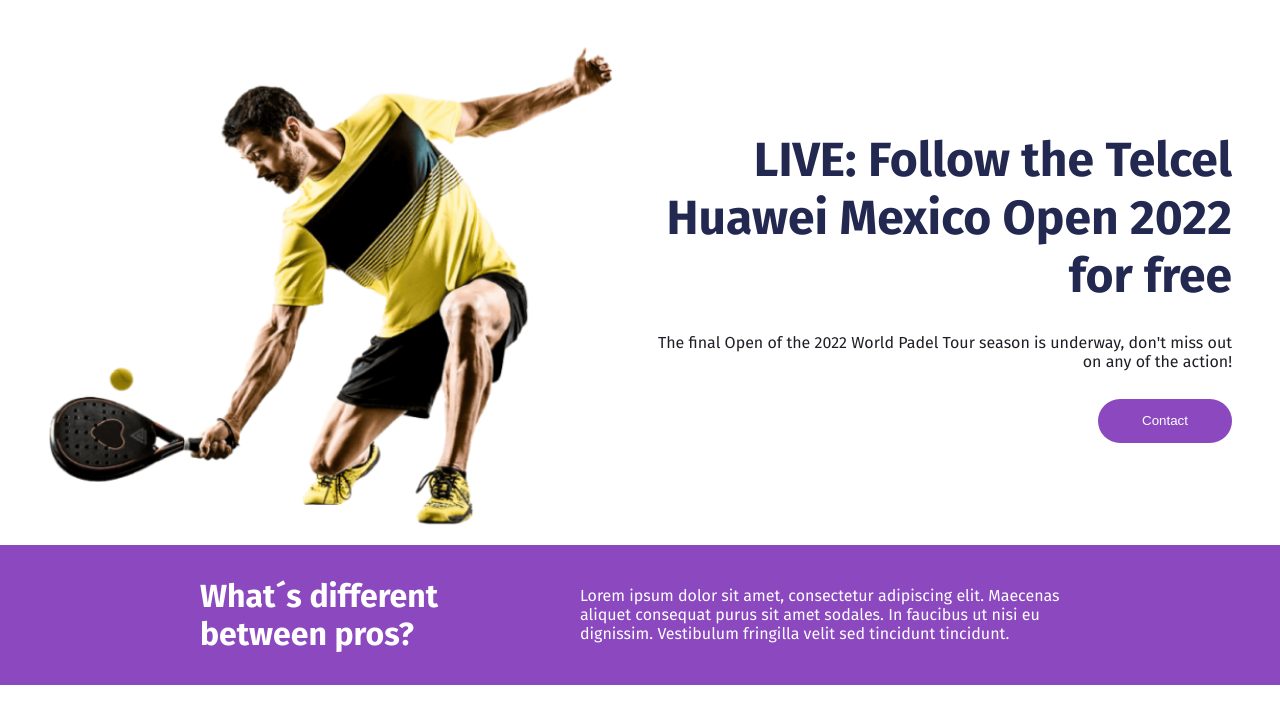
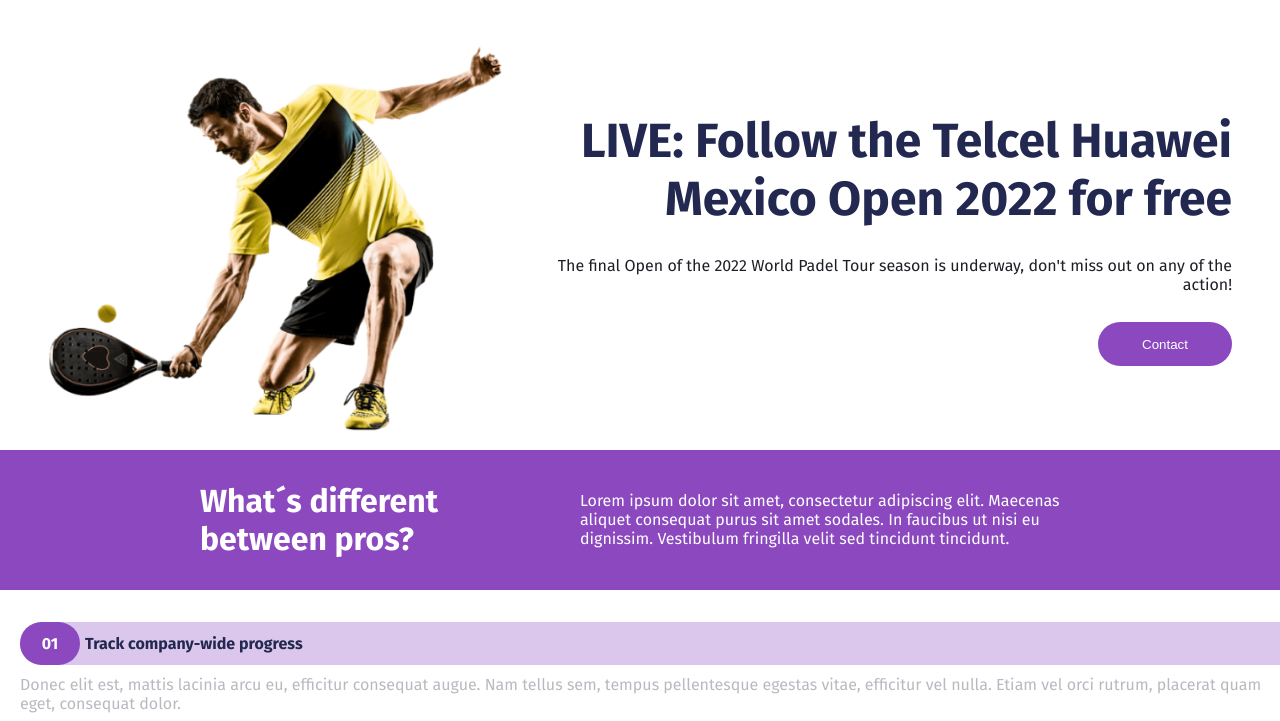
Before and after one commit to LinaAlvarado/Sportit_DH, a plain HTML site: page index.html in a window 1280 px wide. Shown: the part 79-800 px from the top of the page. Drawn offline with Linux system fonts and the light colour scheme.

Commit message:
Agregando estilos para la sección de caracteristicas

```diff
--- a/css/style.css
+++ b/css/style.css
@@ -95,25 +95,25 @@ h1 {
   padding: 1rem;
 }
 
-.main-container-text {
+.main-conteiner-text {
   display: flex;
   flex-direction: column;
   align-items: flex-end;
   padding: 1rem;
 }
 
-.main-container-text h1,
-.main-container-text p {
+.main-conteiner-text h1,
+.main-conteiner-text p {
   text-align: right;
   margin-bottom: 28px;
 }
 
-.main-container-text p {
+.main-conteiner-text p {
   color: var(--NeutralColor-Dark);
 }
 
 /* segunda sección  */
-.section-container-color {
+.section-conteiner-color {
   background-color: var(--AccentColor);
   padding: 1rem;
   padding-top: 2rem;
@@ -123,13 +123,49 @@ h1 {
 color: var(--white);
 font-size: var(--fs-h2);
 margin-bottom: 20px;
+width: 300px;
 }
 
 .section-text-p{
   color: var(--white);
 }
 
+/* tercera sección  */
+.section-conteiner-items{
+margin-top: 2rem;
+}
 
+.conteiner-item-number{
+display: flex;
+align-items: center;
+margin-bottom: 10px;
+background-color: rgba(139, 72, 191, 0.3);
+border-top-left-radius: 50px;
+border-bottom-left-radius: 50px;
+margin-left: 20px;
+}
+
+.item-number{
+background-color: var(--PrimaryColor);
+color: var(--white);
+width: 60px;
+height: 43px;
+border-radius: 50px;
+font-weight: bold;
+display: flex;
+align-items: center;
+justify-content: center;
+margin-right: 5px;
+}
+
+h4{
+color: var(--NeutralColot-DarkBlue);
+}
+
+.conteiner-item > p{
+  padding-left: 20px;
+  color: var(--NeutralColor-Light);
+}
 /* de laptop hacia adelante */
 @media (min-width: 1024px) {
   /* Header */
@@ -146,14 +182,19 @@ margin-bottom: 20px;
   }
 
   /* primera sección - main */
-  .main-container {
+  .main-conteiner {
     display: flex;
     align-items: center;
     padding: 0 2rem;
   }
 
+  .imagen-padel {
+    width: 40%;
+    padding: 1rem;
+  }
+
   /* segunda sección  */
-  .section-container-color{
+  .section-conteiner-color{
     background-color: var(--PrimaryColor);
     display: flex;
     justify-content: space-around;
@@ -162,7 +203,7 @@ margin-bottom: 20px;
   }
 
   .section-text-h2{
-  width: 300px;
+  /* width: 300px; */
   margin: 0;
   }
 
--- a/index.html
+++ b/index.html
@@ -24,9 +24,9 @@
         <button class="primary-action-button"> Contact</button>
     </header>
 
-    <main class="main-container">
+    <main class="main-conteiner">
         <img src="img/padel-intro.png" alt="Homnre haciendo padel" class="imagen-padel">
-        <div class="main-container-text">
+        <div class="main-conteiner-text">
             <h1>
                 LIVE: Follow the Telcel Huawei Mexico Open 2022 for free
             </h1>
@@ -37,7 +37,7 @@
         </div>
     </main>
 
-    <section class="section-container-color">
+    <section class="section-conteiner-color">
     <h2 class="section-text-h2">
         What´s different between pros?
     </h2>
@@ -46,8 +46,20 @@
     </p>
     </section>
 
-    <section>
-
+    <section class="section-conteiner-items">
+        <article class="conteiner-item">
+            <div class="conteiner-item-number">
+                <p class="item-number">
+                    01
+                </p>
+                <h4>
+                    Track company-wide progress
+                </h4>
+            </div>
+            <p>
+                Donec elit est, mattis lacinia arcu eu, efficitur consequat augue. Nam tellus sem, tempus pellentesque egestas vitae, efficitur vel nulla. Etiam vel orci rutrum, placerat quam eget, consequat dolor.
+            </p>
+        </article>
     </section>
 </body>
 </html>
```
